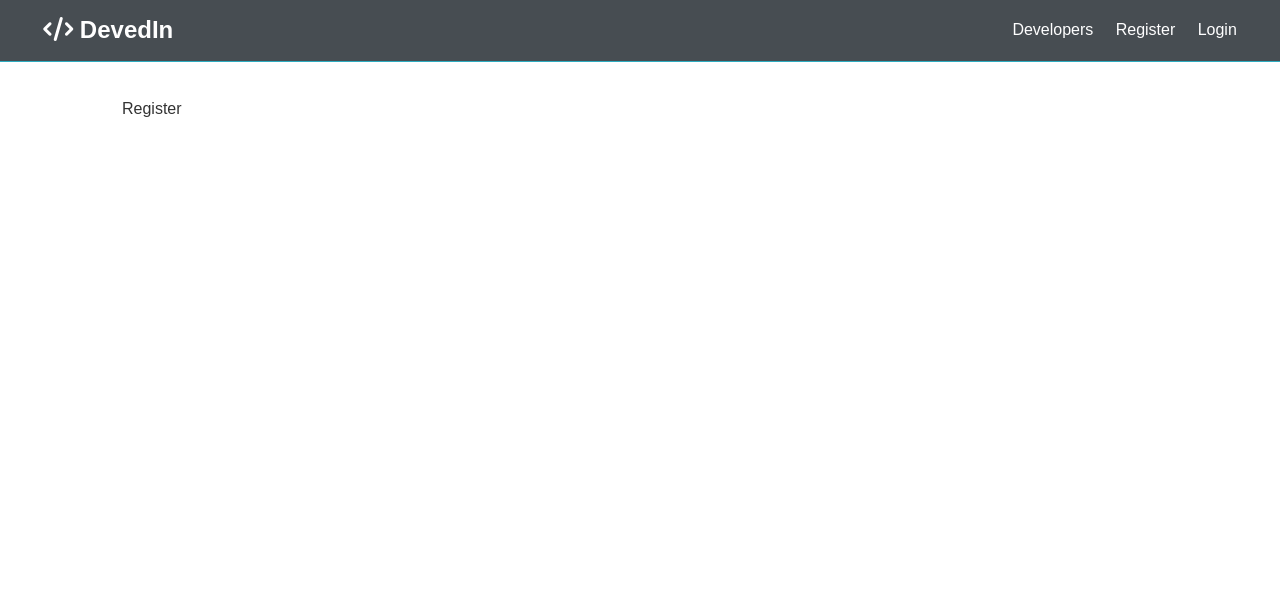
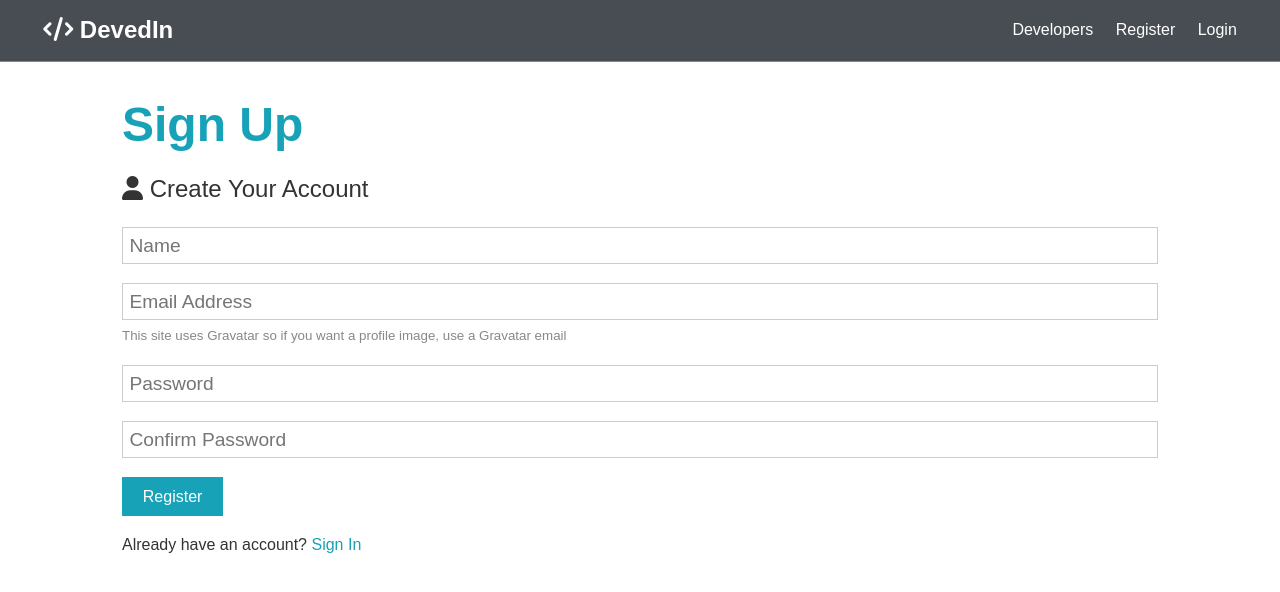
Before and after one commit to Annageorg/devedIn, a React (Create React App) app in the folder client/: page /register in a window 1280 px wide. Shown: the top 592 px of the page. Built offline with nearby package versions, Linux system fonts and the light colour scheme.

Commit message:
connected to database before redux

```diff
--- a/client/src/components/auth/Register.js
+++ b/client/src/components/auth/Register.js
@@ -1,10 +1,101 @@
-import React from 'react'
+import React, { Fragment, useState } from 'react';
+import axios from 'axios';
 
 const Register = () => {
+    const[formData, setFormData] = useState( {
+        name: '',
+        email: '',
+        password: '',
+        password2: ''
+    });
+    const { name, email, password, password2 } = formData;
+
+    const onChange = e => setFormData({ ...formData, [e.target.name]: e.target.value });
+
+    const onSubmit = async e => {
+        e.preventDefault();
+        if (password != password2) {
+            console.log('passwords do not match');
+        } else {
+            const newUser = {
+                name,
+                email,
+                password,
+                password2
+            }
+
+            try {
+                const config = {
+                    headers: {
+                        'Content-Type': 'application/json'
+                    }
+                }
+
+                const body = JSON.stringify(newUser);
+
+                const res = await axios.post('/api/users', body, config);
+                console.log(res.data);
+            } catch (err){
+                console.error(err.response.data);
+            }
+        }
+    }
+
     return (
-        <div>
-            Register
-        </div>
+        <Fragment>
+            <h1 className="large text-primary">Sign Up</h1>
+            <p className="lead"><i className="fas fa-user"></i> Create Your Account</p>
+            <form className="form" onSubmit={e => onSubmit(e)}>
+                <div className="form-group">
+                    <input
+                        type="text"
+                        placeholder="Name"
+                        name="name"
+                        value={name}
+                        onChange={ e => onChange(e)}
+                        required
+                    />
+                </div>
+                <div className="form-group">
+                    <input
+                        type="email"
+                        placeholder="Email Address"
+                        name="email"
+                        value={email}
+                        onChange={ e => onChange(e)}
+                        required
+                    />
+                    <small className="form-text"
+                    >This site uses Gravatar so if you want a profile image, use a
+                        Gravatar email</small
+                    >
+                </div>
+                <div className="form-group">
+                    <input
+                        type="password"
+                        placeholder="Password"
+                        name="password"
+                        minLength="6"
+                        value={password}
+                        onChange={ e => onChange(e)}
+                    />
+                </div>
+                <div className="form-group">
+                    <input
+                        type="password"
+                        placeholder="Confirm Password"
+                        name="password2"
+                        minLength="6"
+                        value={password2}
+                        onChange={ e => onChange(e)}
+                    />
+                </div>
+                <input type="submit" className="btn btn-primary" value="Register" />
+            </form>
+            <p className="my-1">
+                Already have an account? <a href="login.html">Sign In</a>
+            </p>
+        </Fragment>
     )
 }
 
```
Also changed, not shown: 1 other file (tests, documents, lock files or other folders).
